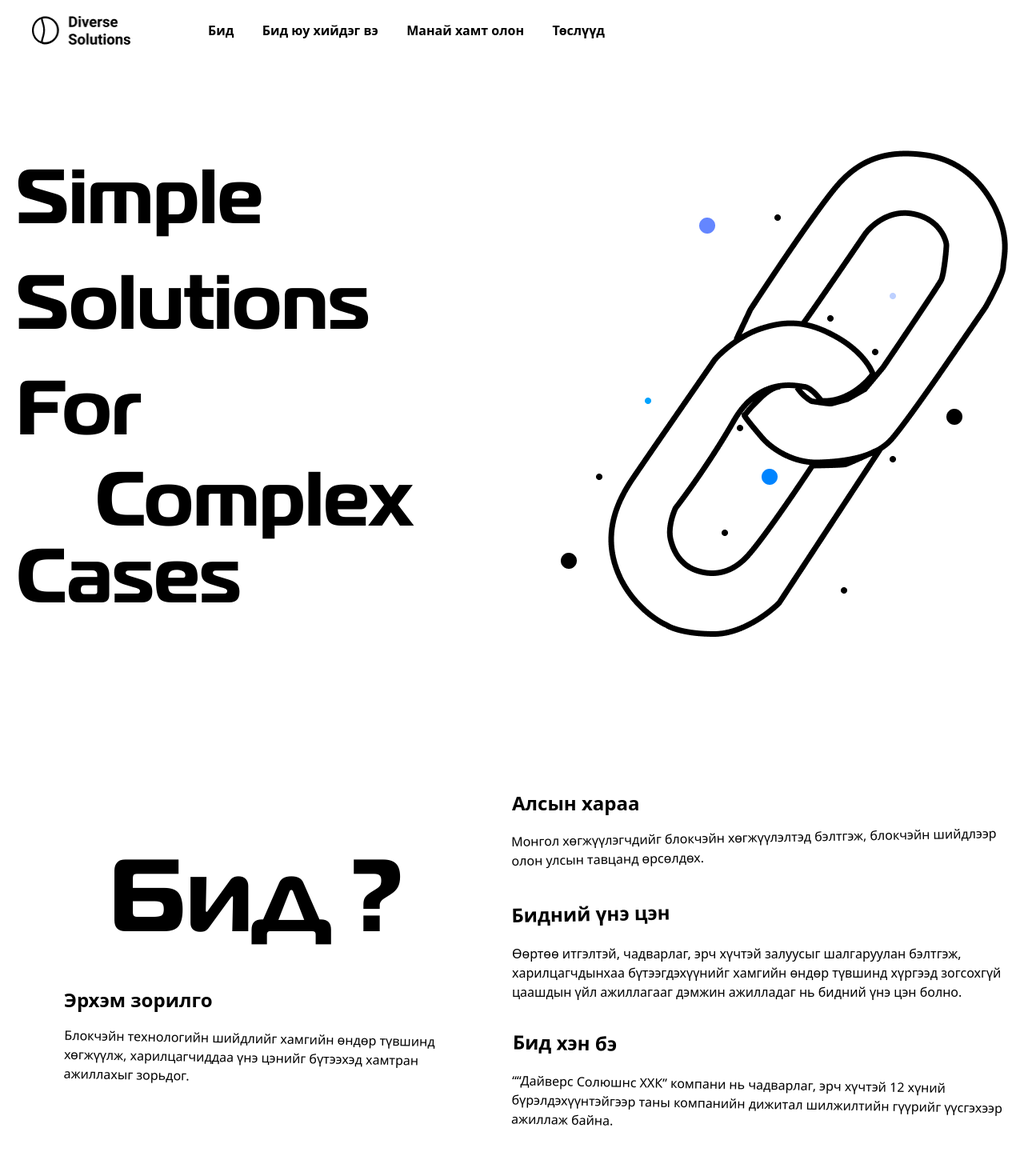
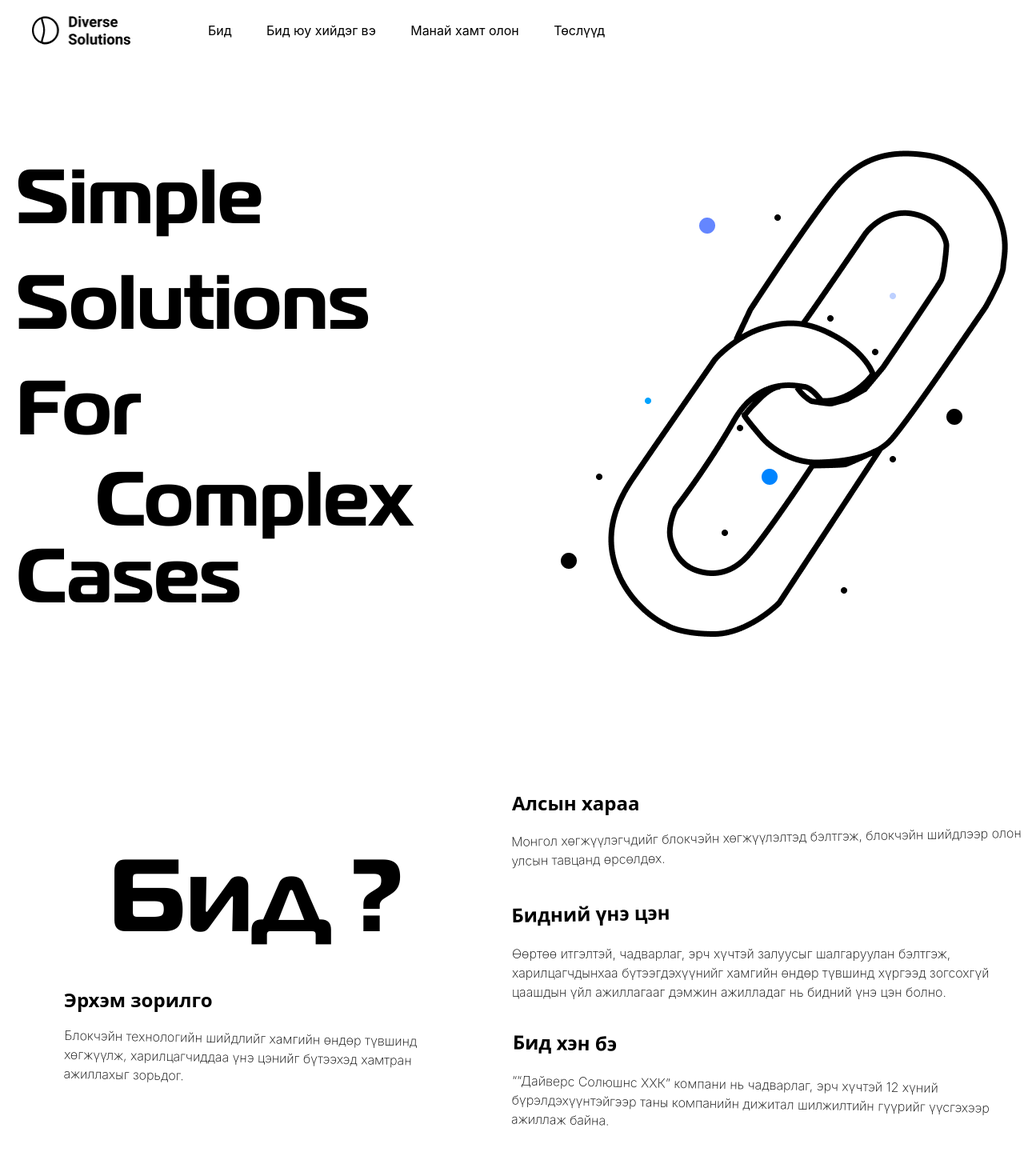
Before and after one commit to Tuvshinbayar1234/DS, a React (Create React App) app: page / in a window 1280 px wide. Shown: the top 1470 px of the page at 80% size. Built offline with nearby package versions, Linux system fonts and the light colour scheme.

Commit message:
fixed font

```diff
--- a/src/Components/Nav/Nav.js
+++ b/src/Components/Nav/Nav.js
@@ -16,7 +16,7 @@ const Nav = () => {
                     <div className='pl-5 w-60'>
                         <img width={'123px'} height={'35px'} src={Logo} alt='logo'/>
                     </div>
-                    <ul className='flex w-2/5 justify-between items-center font-bold'>
+                    <ul className='flex w-2/5 justify-between items-center'>
                         <a href='#We'>
                             <li>
                                 Бид
--- a/src/index.css
+++ b/src/index.css
@@ -1,5 +1,14 @@
 html {
   scroll-behavior: smooth;
+
+}
+
+p{
+  font-family: -apple-system, BlinkMacSystemFont, 'Segoe UI', Roboto, Oxygen, Ubuntu, Cantarell, 'Open Sans', 'Helvetica Neue', sans-serif !important
+}
+
+li{
+  font-family: -apple-system, BlinkMacSystemFont, 'Segoe UI', Roboto, Oxygen, Ubuntu, Cantarell, 'Open Sans', 'Helvetica Neue', sans-serif !important
 }
 
 @tailwind base;
```
Also changed, not shown: 10 other files (tests, documents, lock files or other folders).
